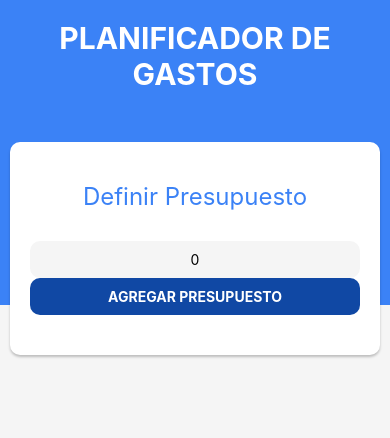
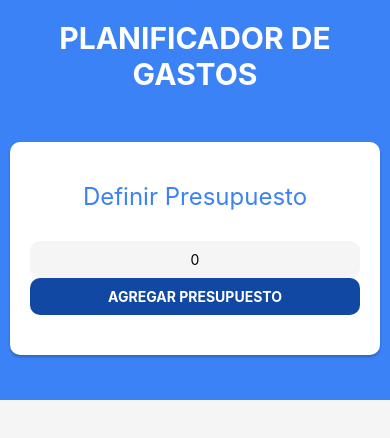
Before and after one commit to MorsaDevOmarG/planificador-mobile, a React Native app: screen / in a window 390 px wide. Shown: the top 438 px of the page. Built offline with nearby package versions, Linux system fonts and the light colour scheme.

Commit message:
Estilos a GASTOS

```diff
--- a/App.js
+++ b/App.js
@@ -1,4 +1,4 @@
-import { Alert, Image, Modal, Pressable, SafeAreaView, StyleSheet, Text, View } from "react-native";
+import { Alert, Image, Modal, Pressable, SafeAreaView, ScrollView, StyleSheet, Text, View } from "react-native";
 import { useState } from "react";
 import Header from './src/components/Header';
 import NuevoPresupuesto from './src/components/NuevoPresupuesto';
@@ -62,6 +62,7 @@ const App = () => {
 
   return (
     <View style={styles.contenedor}>
+      <ScrollView>
         <View style={styles.header}>
           <Header />
 
@@ -69,62 +70,40 @@ const App = () => {
           handleNuevoPresupuesto={handleNuevoPresupuesto}
         /> */}
 
-        {
-          isValidPresupuesto
-            ? (
-              <ControlPresupuesto
-                presupuesto={presupuesto}
-                gastos={gastos}
-              />
-            )
-            : (
+          {isValidPresupuesto ? (
+            <ControlPresupuesto presupuesto={presupuesto} gastos={gastos} />
+          ) : (
             <NuevoPresupuesto
               presupuesto={presupuesto}
               setPresupuesto={setPresupuesto}
               handleNuevoPresupuesto={handleNuevoPresupuesto}
             />
-            )
-        }
+          )}
         </View>
 
-      {
-        isValidPresupuesto && (
-          <ListadoGastos
-            gastos={gastos}
-          />
-        )
-      }
+        {isValidPresupuesto && <ListadoGastos gastos={gastos} />}
+      </ScrollView>
 
-      {
-        modal && (
+      {modal && (
         <Modal
           animationType="slide"
           visible={modal}
           onRequestClose={() => {
-              setModal(false)
+            setModal(false);
           }}
         >
-            <FormularioGasto
-              setModal={setModal}
-              handleGasto={handleGasto}
-            />
+          <FormularioGasto setModal={setModal} handleGasto={handleGasto} />
         </Modal>
-        )
-      }
+      )}
 
-      {
-        isValidPresupuesto && (
-          <Pressable
-            onPress={() => setModal(true)}
-            style={styles.pressable}
-          >
+      {isValidPresupuesto && (
+        <Pressable onPress={() => setModal(true)} style={styles.pressable}>
           <Image
             style={styles.imagen}
             source={require('./src/img/nuevo-gasto.png')}
           />
         </Pressable>
-        )
-      }
+      )}
     </View>
   );
 };
@@ -137,6 +116,7 @@ const styles = StyleSheet.create({
 
   header: {
     backgroundColor: '#3B82F6',
+    minHeight: 400,
   },
 
   pressable: {
@@ -146,8 +126,8 @@ const styles = StyleSheet.create({
     width: 60,
     height: 60,
     position: 'absolute',
-    top: 10,
-    right: 20
+    bottom: 40,
+    right: 30
   }
 });
 
--- a/src/components/Gasto.js
+++ b/src/components/Gasto.js
@@ -1,12 +1,26 @@
 import React from 'react';
-import { Text, View } from 'react-native';
+import { StyleSheet, Text, View } from 'react-native';
+import globalStyles from '../styles';
 
-const Gasto = () => {
+const Gasto = ({ gasto }) => {
+  const { nombre, categoria, cantidad, id } = gasto;
+
   return (
-    <View>
-      <Text>{gasto.nombre}</Text>
+    <View style={styles.contenedor}>
+      <Text style={styles.nombre}>{nombre}</Text>
     </View>
   );
-}
+};
+
+const styles = StyleSheet.create({
+  contenedor: {
+    ...globalStyles.contenedor,
+  },
+
+  nombre: {
+    fontSize: 18,
+    fontWeight: 'bold',
+  },
+});
 
 export default Gasto;
--- a/src/components/ListadoGastos.js
+++ b/src/components/ListadoGastos.js
@@ -11,7 +11,10 @@ const ListadoGastos = ({ gastos }) => {
         <Text style={styles.titulo}>No hay gastos aún</Text>
       ) : (
           gastos.map(gasto => (
-          <Gasto />
+            <Gasto
+              key={gasto.id}
+              gasto={gasto}
+            />
         ))
       )}
     </View>
@@ -20,18 +23,20 @@ const ListadoGastos = ({ gastos }) => {
 
 const styles = StyleSheet.create({
   contenedor: {
-    marginTop: 70,
+    marginVertical: 70,
+    marginBottom: 100,
   },
 
   titulo: {
     color: '#64748B',
     fontSize: 30,
     textAlign: 'center',
+    marginTop: 20
   },
 
   noGastos: {
     textAlign: 'center',
-    marginTop: 20,
+    marginVertical: 20,
     fontSize: 20,
   },
 });
```
Lines whose indentation alone changed are shown as unchanged.
